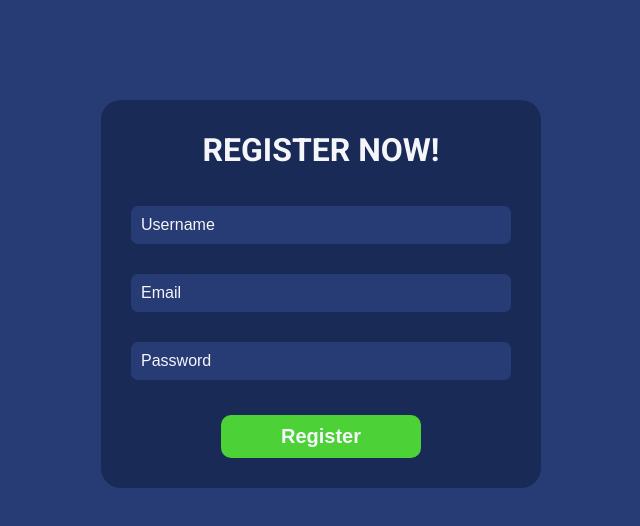
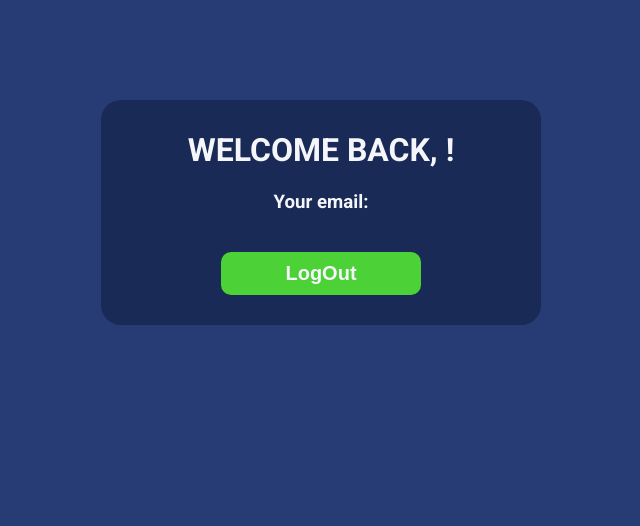
Before and after one commit to Hacker32Bit/new-project, a React (Create React App) app: page / in a window 1280 px wide. Both pictures are taken after a click on the button "Register". Shown: the top 526 px of the page, without its empty margins (319-959 px from the left). Built offline with nearby package versions, Linux system fonts and the light colour scheme.

Commit message:
Tried add Login page

```diff
--- a/src/components/App/App.js
+++ b/src/components/App/App.js
@@ -1,11 +1,43 @@
 import { Component } from "react";
-import RegisterPage from "../RegisterPage"
+import RegisterPage from "../RegisterPage";
+import UserPage from "../UserPage";
 
 import "./app.css";
 
 class App extends Component {
+  state = {
+    logged: false,
+    data: { username: "", email: "", password: "" },
+  };
+
+  register = (data) => {
+    this.setState((prevState) => {
+      let newObj = Object.assign({}, prevState.data);
+
+      newObj.username = data.username;
+      newObj.email = data.email;
+      newObj.password = data.password;
+
+      return { newObj };
+    });
+
+    this.setState({
+      logged: true
+    })
+
+
+    console.log(this.state.data);
+  };
+
   render() {
-    return (<RegisterPage />
+    return (
+      <div className="app">
+        {this.state.logged ? (
+          <UserPage data={this.state.data} />
+        ) : (
+          <RegisterPage register={this.register} />
+        )}
+      </div>
     );
   }
 }
--- a/src/components/RegisterPage/RegisterPage.js
+++ b/src/components/RegisterPage/RegisterPage.js
@@ -3,26 +3,28 @@ import { Component } from "react";
 import "./register-page.css";
 
 class RegisterPage extends Component {
-
   state = {
     username: "",
     email: "",
     password: "",
-  }
+  };
 
   handleChange = (event) => {
     const { name, value } = event.target;
-    this.setState({ [name]: value })
-  }
+    this.setState({ [name]: value });
+  };
   handleRegister = () => {
     const { username, email, password } = this.state;
-    console.log(username, email, password, ' --- data');
+    console.log(username, email, password, " --- data");
     this.setState({
-      username: '',
-      email: '',
-      password: ''
-    })
-  }
+      username: "",
+      email: "",
+      password: "",
+    });
+
+
+    this.props.register({username, email, password});
+  };
 
   render() {
     const { username, email, password } = this.state;
@@ -60,12 +62,7 @@ class RegisterPage extends Component {
             onChange={this.handleChange}
           />
         </div>
-          <button
-            className="register-btn"
-            onClick={ this.handleRegister }
-          >
-            Register
-          </button>
+        <button onClick={this.handleRegister}>Register</button>
       </div>
     );
   }
--- /dev/null
+++ b/src/components/UserPage/UserPage.js
@@ -0,0 +1,20 @@
+import { Component } from "react";
+
+import "./user-page.css";
+
+class UserPage extends Component {
+  render() {
+
+    const { username, email } = this.props
+
+    return (
+      <div className="container">
+        <h1>Welcome back, {username}!</h1>
+        <h3>Your email: {email}</h3>
+        <button>LogOut</button>
+      </div>
+    );
+  }
+}
+
+export default UserPage;
--- /dev/null
+++ b/src/components/UserPage/index.js
@@ -0,0 +1,3 @@
+import UserPage from "./UserPage";
+
+export default UserPage;
--- /dev/null
+++ b/src/components/UserPage/user-page.css
@@ -0,0 +1,36 @@
+.container {
+    text-align: center;
+    display: block;
+    padding: 10px 20px;
+    margin-top: 100px;
+    width: 400px;
+    margin-left: auto;
+    margin-right: auto;
+    background-color: #192a56;
+    border-radius: 20px;
+    color: #f5f6fa;
+}
+
+.container h1 {
+    text-transform: uppercase;
+}
+
+.container button {
+    background-color: #4cd137;
+    border: 0px;
+    padding: 10px;
+    color: #f5f6fa;
+    font-size: 20px;
+    font-weight: 800;
+    width: 200px;
+    border-radius: 10px;
+    transition: width 0.2s;
+    margin: 20px;
+}
+
+.container button:hover {
+    background-color: #44bd32;
+    width: 220px;
+    cursor: pointer;
+    transition: width 0.2s;
+}
```
Lines whose indentation alone changed are shown as unchanged.
